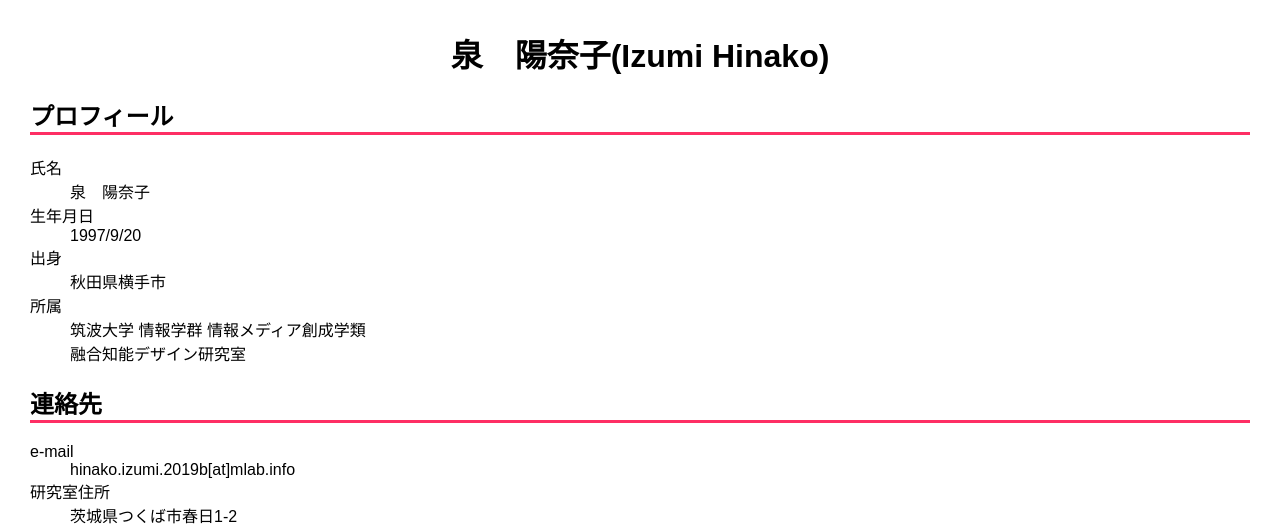
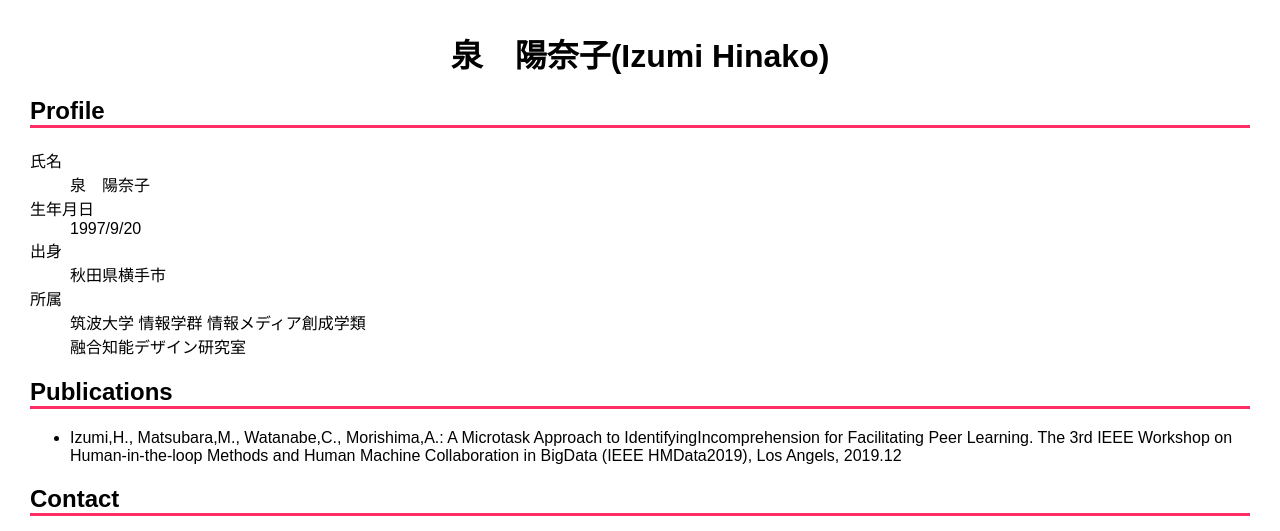
Before and after one commit to HinakoIzumi/HinakoIzumi.github.io, a plain HTML site: page index.html in a window 1280 px wide. Shown: the top 531 px of the page. Drawn offline with Linux system fonts and the light colour scheme.

Commit message:
add HMData2019

```diff
--- a/index.html
+++ b/index.html
@@ -9,7 +9,7 @@
 
   <h1>泉　陽奈子(Izumi Hinako)</h1>
 
-  <h2>プロフィール</h2>
+  <h2>Profile</h2>
 
    <dl>
      <dt>氏名</dt>
@@ -23,7 +23,13 @@
 	<dd>融合知能デザイン研究室</dd>
    </dl>
 
-  <h2>連絡先</h2>
+   <h2>Publications</h2>
+
+   <ul>
+	   <li>Izumi,H., Matsubara,M., Watanabe,C., Morishima,A.: A Microtask Approach to IdentifyingIncomprehension for Facilitating Peer Learning. The 3rd IEEE Workshop on Human-in-the-loop Methods and Human Machine Collaboration in BigData (IEEE HMData2019), Los Angels, 2019.12</li>
+	</ul>
+
+  <h2>Contact</h2>
 
    <dl>
      <dt>e-mail</dt>
```
